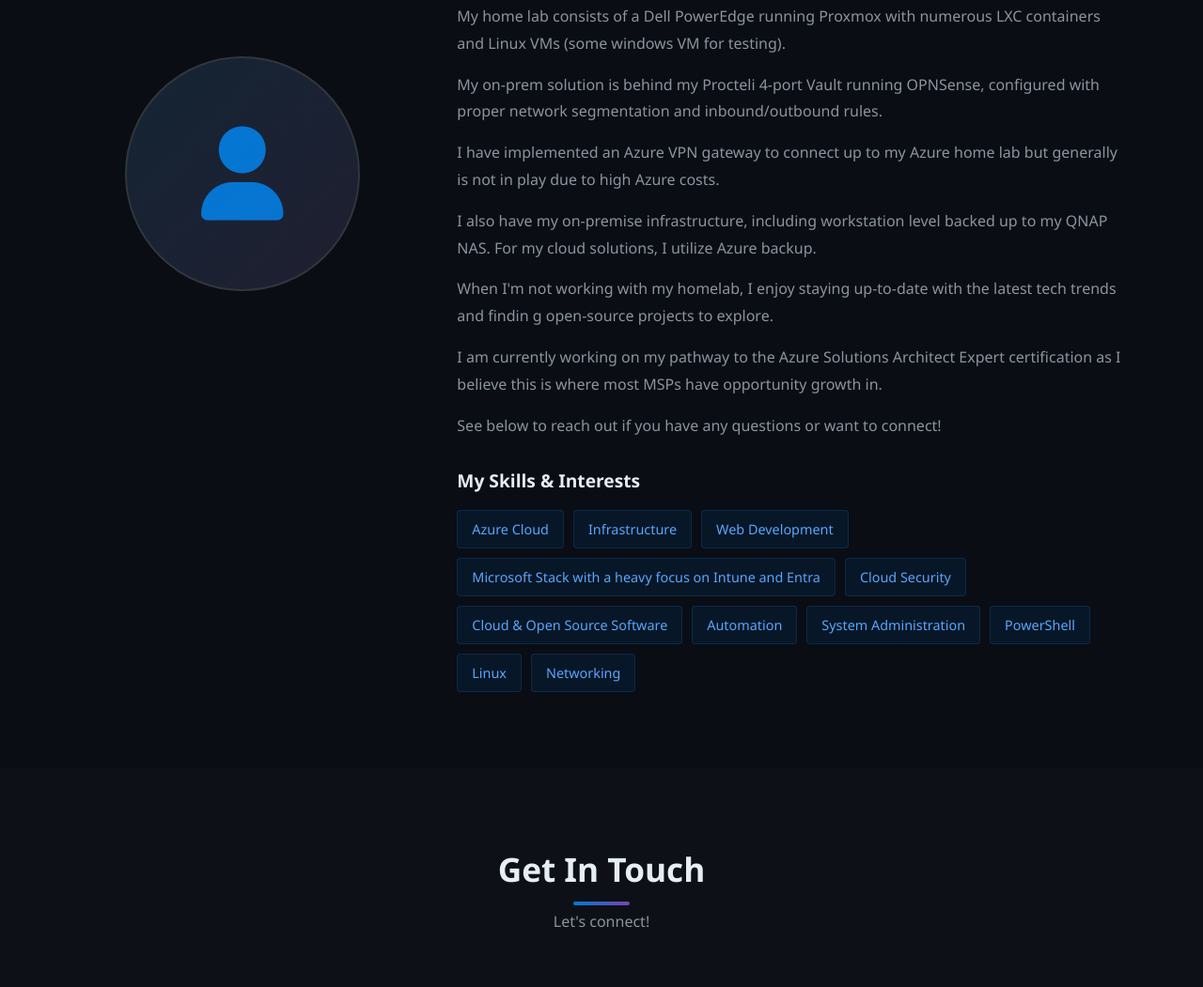
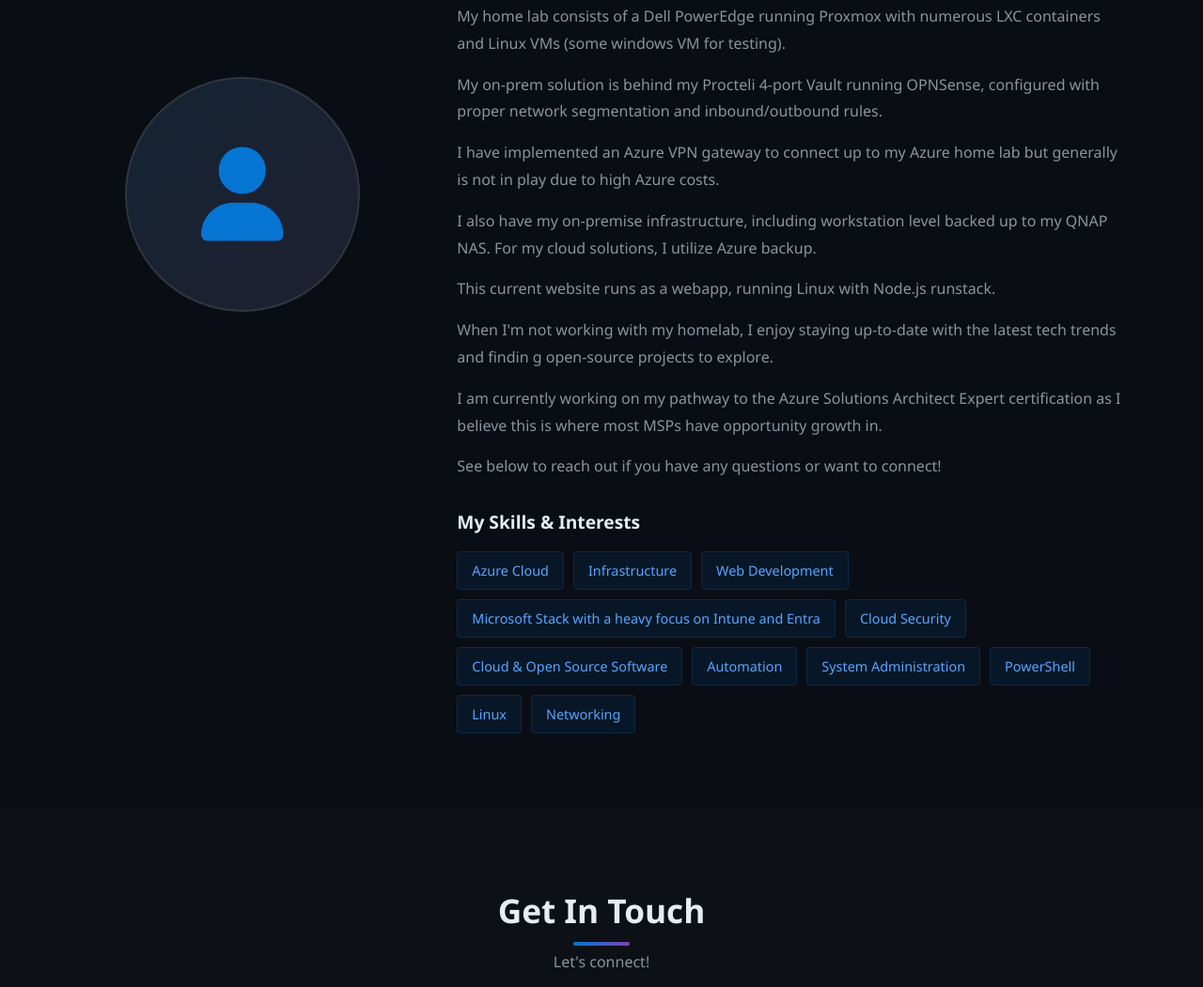
Before and after one commit to beleguklaus/klausbelegu.com, a website: page index.html in a window 1280 px wide. Shown: the part 3367-4418 px from the top of the page at 94% size. Drawn offline with Linux system fonts and the light colour scheme.

Commit message:
Add webapp basic info to bio in index.html

```diff
--- a/index.html
+++ b/index.html
@@ -761,6 +761,7 @@
                     <p>My on-prem solution is behind my Procteli 4-port Vault running OPNSense, configured with proper network segmentation and inbound/outbound rules.</p>
                     <p>I have implemented an Azure VPN gateway to connect up to my Azure home lab but generally is not in play due to high Azure costs.</p>
                     <p>I also have my on-premise infrastructure, including workstation level backed up to my QNAP NAS. For my cloud solutions, I utilize Azure backup.</p>
+                    <p>This current website runs as a webapp, running Linux with Node.js runstack.</p>
                     <p>When I'm not working with my homelab, I enjoy staying up-to-date with the latest tech trends and findin  g open-source projects to explore.</p>
                     <p>I am currently working on my pathway to the Azure Solutions Architect Expert certification as I believe this is where most MSPs have opportunity growth in.</p>
                     <p>See below to reach out if you have any questions or want to connect!</p>
```
